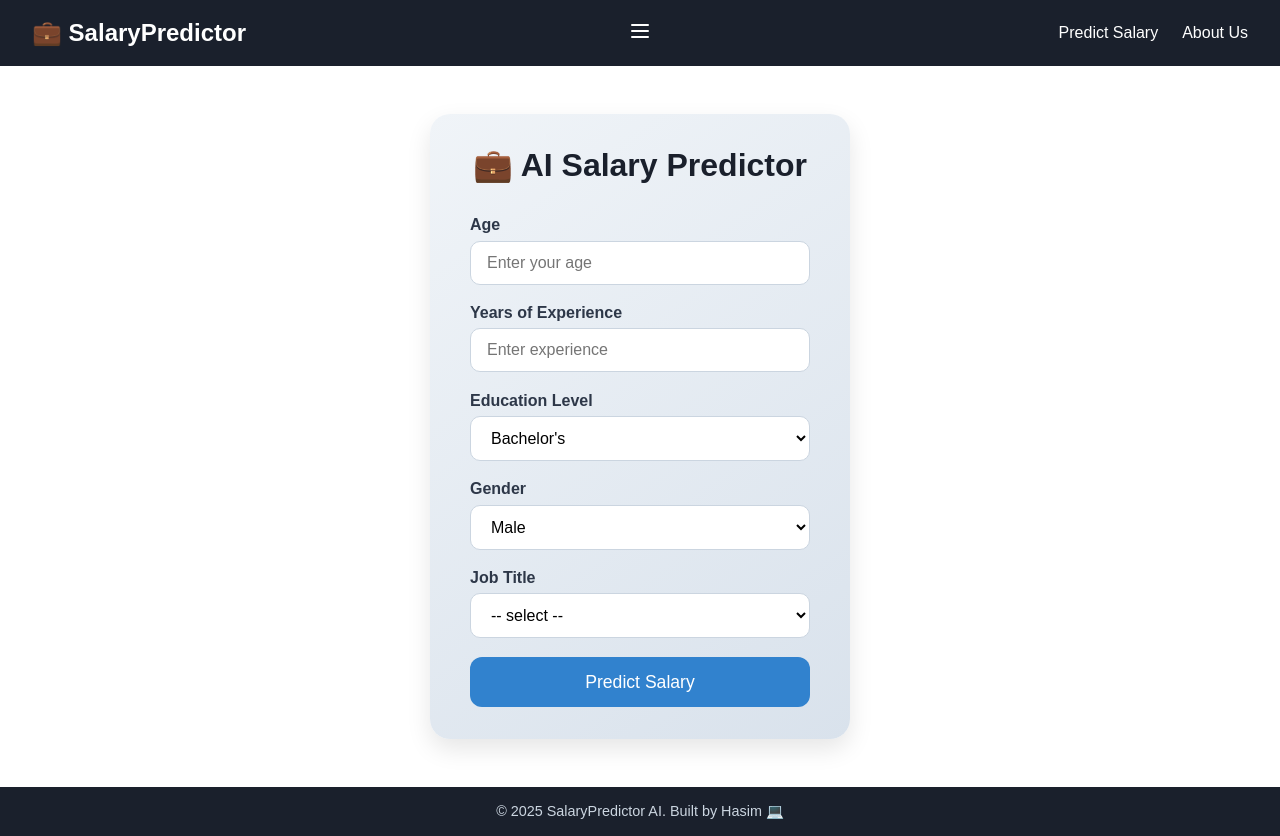
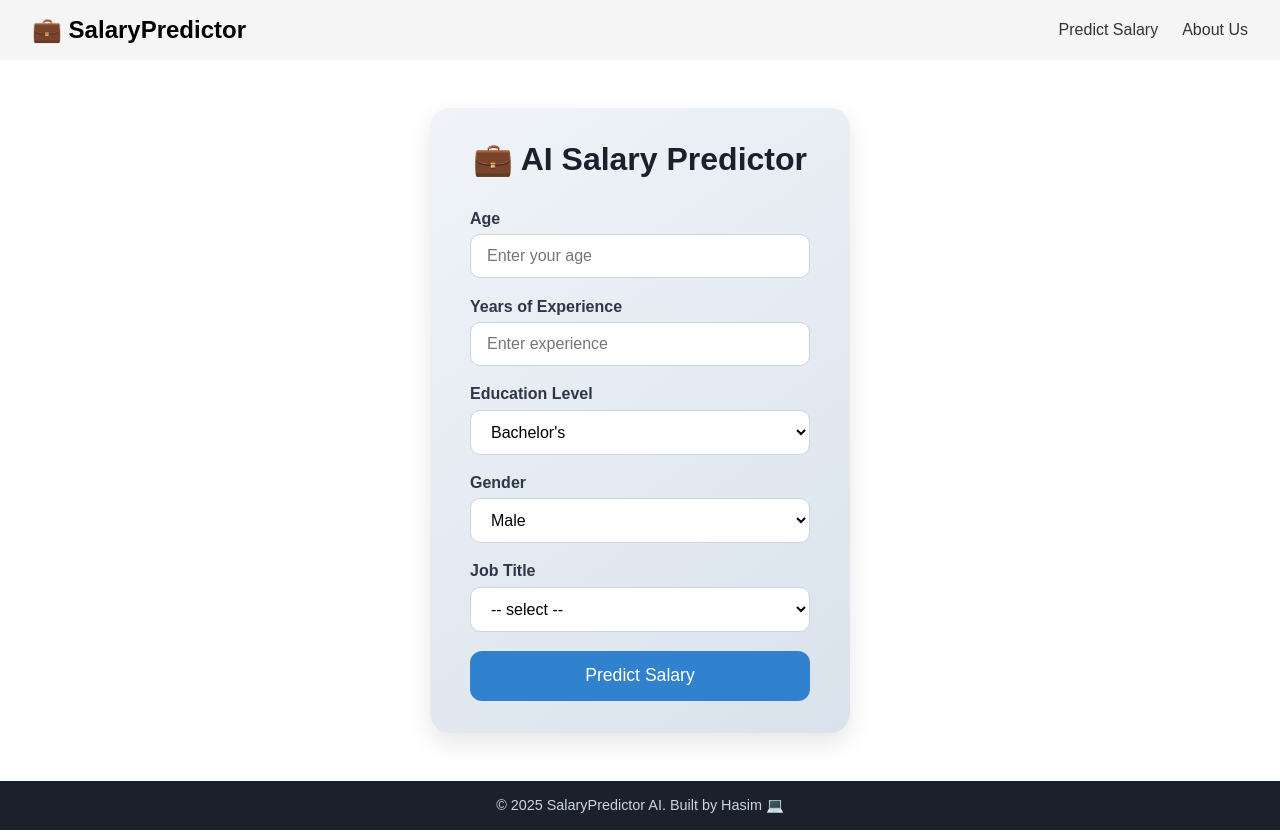
Before and after one commit to Mdhasim-tech/Salary-prediction-app, a Next.js app in the folder frontend/: page /predict in a window 1280 px wide. Built offline with nearby package versions, Linux system fonts and the light colour scheme.

Commit message:
Update Navbar.module.css

```diff
--- a/frontend/app/components/Navbar/Navbar.module.css
+++ b/frontend/app/components/Navbar/Navbar.module.css
@@ -2,24 +2,59 @@
   display: flex;
   justify-content: space-between;
   align-items: center;
-  padding: 1.2rem 2rem;
-  background: #1a202c;
-  color: white;
+  padding: 1rem 2rem;
+  background-color: #f5f5f5;
+  position: relative;
 }
 
 .logo {
   font-size: 1.5rem;
   font-weight: bold;
+  text-decoration: none;
+  color: black;
+}
+
+.links {
+  display: flex;
+  gap: 1.5rem;
 }
 
 .links a {
-  color: white;
-  margin-left: 1.5rem;
   text-decoration: none;
+  color: #333;
   font-weight: 500;
-  transition: color 0.3s ease-in-out;
 }
 
-.links a:hover {
-  color: #63b3ed;
+/* Hamburger menu hidden by default */
+.hamburger {
+  display: none;
+  cursor: pointer;
 }
+
+/* Responsive styles */
+@media (max-width: 768px) {
+  .hamburger {
+    display: block;
+  }
+
+  .links {
+    display: none;
+    flex-direction: column;
+    position: absolute;
+    top: 100%;
+    right: 2rem;
+    background-color: white;
+    padding: 1rem;
+    border: 1px solid #ddd;
+    box-shadow: 0px 4px 12px rgba(0, 0, 0, 0.1);
+    z-index: 100;
+  }
+
+  .links.active {
+    display: flex;
+  }
+
+  .links a {
+    margin-bottom: 0.5rem;
+  }
+}
```
